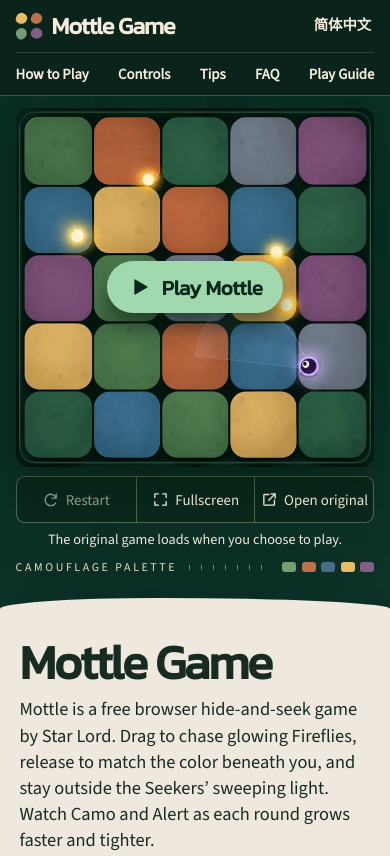
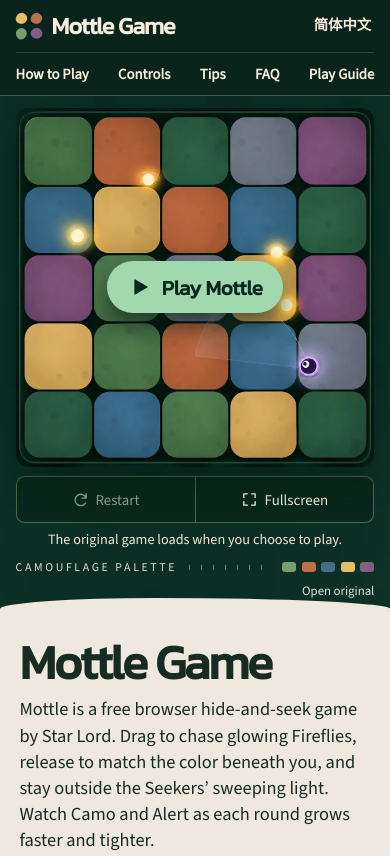
Before and after one commit to kesiondu/mottlegame, an Astro site: page / in a window 390 px wide. Shown: the top 856 px of the page. Built offline with nearby package versions, Linux system fonts and the light colour scheme; Astro itself is replaced by a stand-in of ours.

Commit message:
Move original game link below the player

```diff
--- a/public/player.js
+++ b/public/player.js
@@ -11,6 +11,7 @@ if (player) {
   const loading = player.querySelector('[data-loading-msg]');
   const timeout = player.querySelector('[data-timeout-msg]');
   const recovery = player.querySelector('[data-recovery]');
+  const originalLink = document.querySelector('#play [data-original]');
   let frame;
   let timer;
   let attempts = 0;
@@ -74,7 +75,7 @@ if (player) {
     expand.setAttribute('aria-pressed', String(active));
     expandText.textContent = active ? player.dataset.exitFullscreenLabel : player.dataset.fullscreenLabel;
     document.body.classList.toggle('has-expanded-player', player.classList.contains('is-expanded'));
-    const outside = [document.querySelector('.site-header'), document.querySelector('.site-footer'), document.querySelector('.reading-surface')];
+    const outside = [document.querySelector('.site-header'), document.querySelector('.site-footer'), document.querySelector('.reading-surface'), originalLink];
     for (const element of outside) {
       if (element) element.inert = player.classList.contains('is-expanded');
     }
@@ -92,7 +93,7 @@ if (player) {
     report('game_retry', { attempt: attempts + 1 });
     loadGame();
   });
-  player.querySelector('[data-original]').addEventListener('click', () => report('open_original'));
+  originalLink?.addEventListener('click', () => report('open_original'));
   expand.addEventListener('click', async () => {
     report('fullscreen_click');
     if (player.classList.contains('is-expanded')) {
--- a/src/components/GameStage.astro
+++ b/src/components/GameStage.astro
@@ -54,9 +54,6 @@ const palette = lang === 'zh'
         <button type="button" data-fullscreen hidden aria-pressed="false">
           <Icon name="fullscreen" /> <span data-fullscreen-text>{t.fullscreen}</span>
         </button>
-        <a href={sources.original} data-original target="_blank" rel="noopener noreferrer">
-          <Icon name="external" /> {t.original}
-        </a>
       </div>
     </div>
     <div class="stage-legend" aria-hidden="true">
@@ -68,6 +65,9 @@ const palette = lang === 'zh'
       <div class="ink-samples" aria-hidden="true">{palette.map((_, index) => <i class={`sample-${index}`}></i>)}</div>
     </div>
     <p class="connection-note">{t.frameNote}</p>
+    <a class="original-game-link" href={sources.original} data-original target="_blank" rel="noopener noreferrer">
+      {t.original}
+    </a>
   </div>
 </section>
 <script is:inline src="/player.js" defer></script>
--- a/src/styles/site.css
+++ b/src/styles/site.css
@@ -270,7 +270,7 @@ p { margin: 0 0 1.15em; }
   border-radius: .7rem 0 0 .7rem;
   background-color: #0a271b45;
 }
-.game-tools :is(button, a) {
+.game-tools button {
   display: flex;
   align-items: center;
   width: 100%;
@@ -285,8 +285,8 @@ p { margin: 0 0 1.15em; }
   white-space: nowrap;
   cursor: pointer;
 }
-.game-tools :is(button, a) + * { border-top: 1px solid #a2ba936f; }
-.game-tools :is(button:not(:disabled), a):hover { background-color: #b4d1a025; }
+.game-tools button + button { border-top: 1px solid #a2ba936f; }
+.game-tools button:not(:disabled):hover { background-color: #b4d1a025; }
 .game-tools button:disabled { color: #bccabb; opacity: .7; cursor: default; }
 .game-tools svg { flex: none; }
 .stage-legend { pointer-events: none; position: absolute; inset: 0; }
@@ -338,11 +338,24 @@ p { margin: 0 0 1.15em; }
   grid-row: 1;
   align-self: start;
   max-width: 24ch;
-  margin: calc(clamp(.7rem, 3.1vw, 3rem) + clamp(48px, 3.7vw, 57px) * 3 + .7rem) .25rem 0 var(--board-offset);
+  margin: calc(clamp(.7rem, 3.1vw, 3rem) + clamp(48px, 3.7vw, 57px) * 2 + .7rem) .25rem 0 var(--board-offset);
   color: #f0ead9;
   font-size: .89rem;
   line-height: 1.33;
 }
+.original-game-link {
+  position: absolute;
+  inset-inline-end: 0;
+  inset-block-end: .35rem;
+  display: inline-flex;
+  align-items: center;
+  min-height: 24px;
+  color: #d9e7d9;
+  font-size: .8rem;
+  line-height: 1.25;
+  text-decoration: none;
+}
+.original-game-link:is(:hover, :focus-visible) { text-decoration: underline; }
 .has-expanded-player { overflow: hidden; }
 .has-expanded-player .play-stage { z-index: 3; }
 .player:fullscreen, .player.is-expanded {
@@ -363,7 +376,7 @@ p { margin: 0 0 1.15em; }
   border-radius: .5rem;
 }
 .player:fullscreen .game-tools, .player.is-expanded .game-tools {
-  grid-template-columns: repeat(3, auto);
+  grid-template-columns: repeat(2, auto);
   justify-content: center;
   margin: 0;
   border: 0;
@@ -577,15 +590,15 @@ strong { font-weight: 600; }
   .game-frame { width: var(--board); justify-self: center; }
   .game-tools {
     max-width: var(--board);
-    grid-template-columns: repeat(3, minmax(0, 1fr));
+    grid-template-columns: repeat(2, minmax(0, 1fr));
     justify-self: center;
     margin: 0;
     border: 1px solid #a2ba936f;
     background: #0a271bd6;
     border-radius: .55rem;
   }
-  .game-tools :is(button, a) { min-height: 45px; gap: .4rem; padding: .35rem .45rem; justify-content: center; font-size: .93rem; }
-  .game-tools :is(button, a) + * { border-top: 0; border-left: 1px solid #a2ba936f; }
+  .game-tools button { min-height: 45px; gap: .4rem; padding: .35rem .45rem; justify-content: center; font-size: .93rem; }
+  .game-tools button + button { border-top: 0; border-left: 1px solid #a2ba936f; }
   .stage-legend { display: none; }
   .atlas-footer { grid-row: 3; margin-top: .5rem; }
   .connection-note { grid-column: 1; grid-row: 2; max-width: none; margin: .45rem 0 0; text-align: center; }
```
